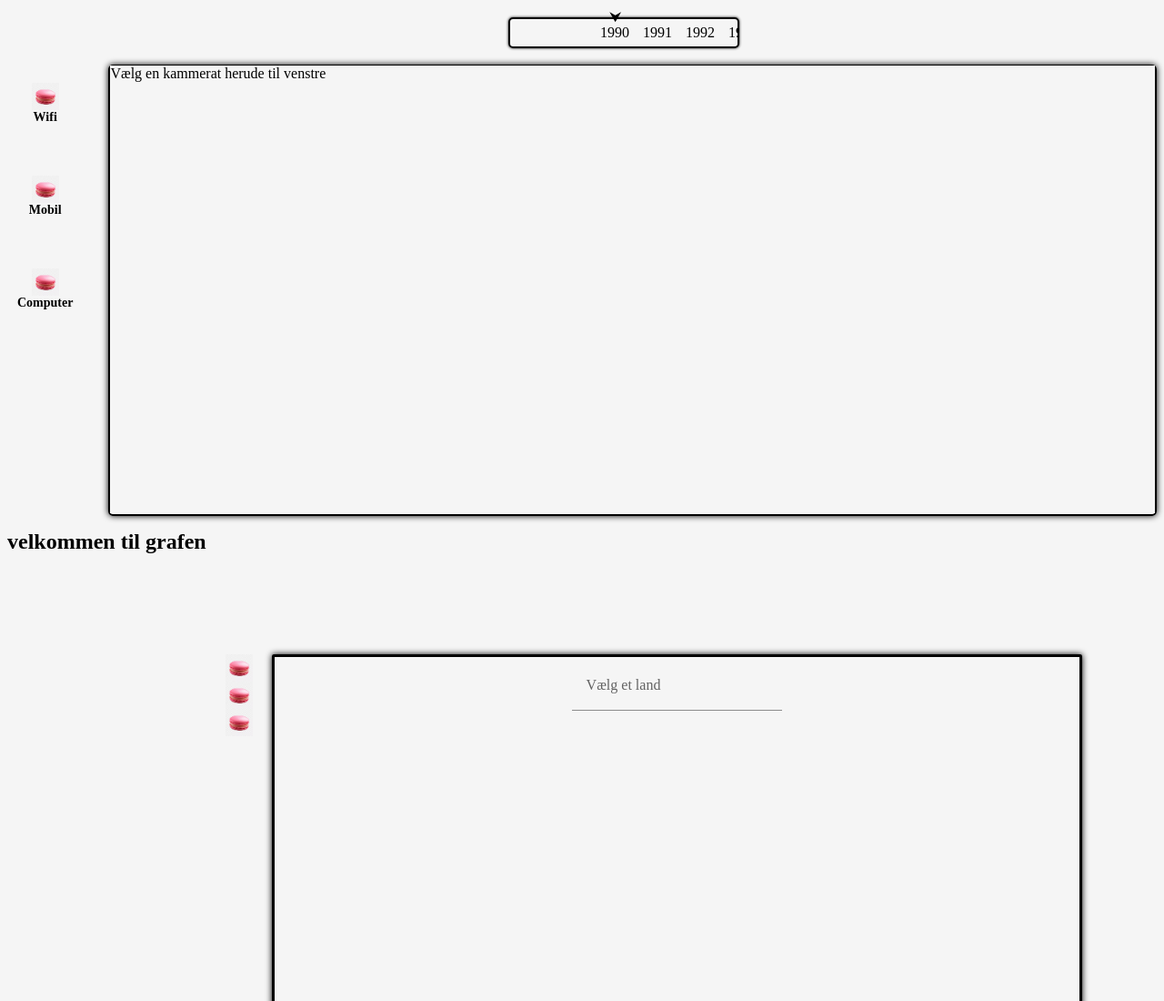
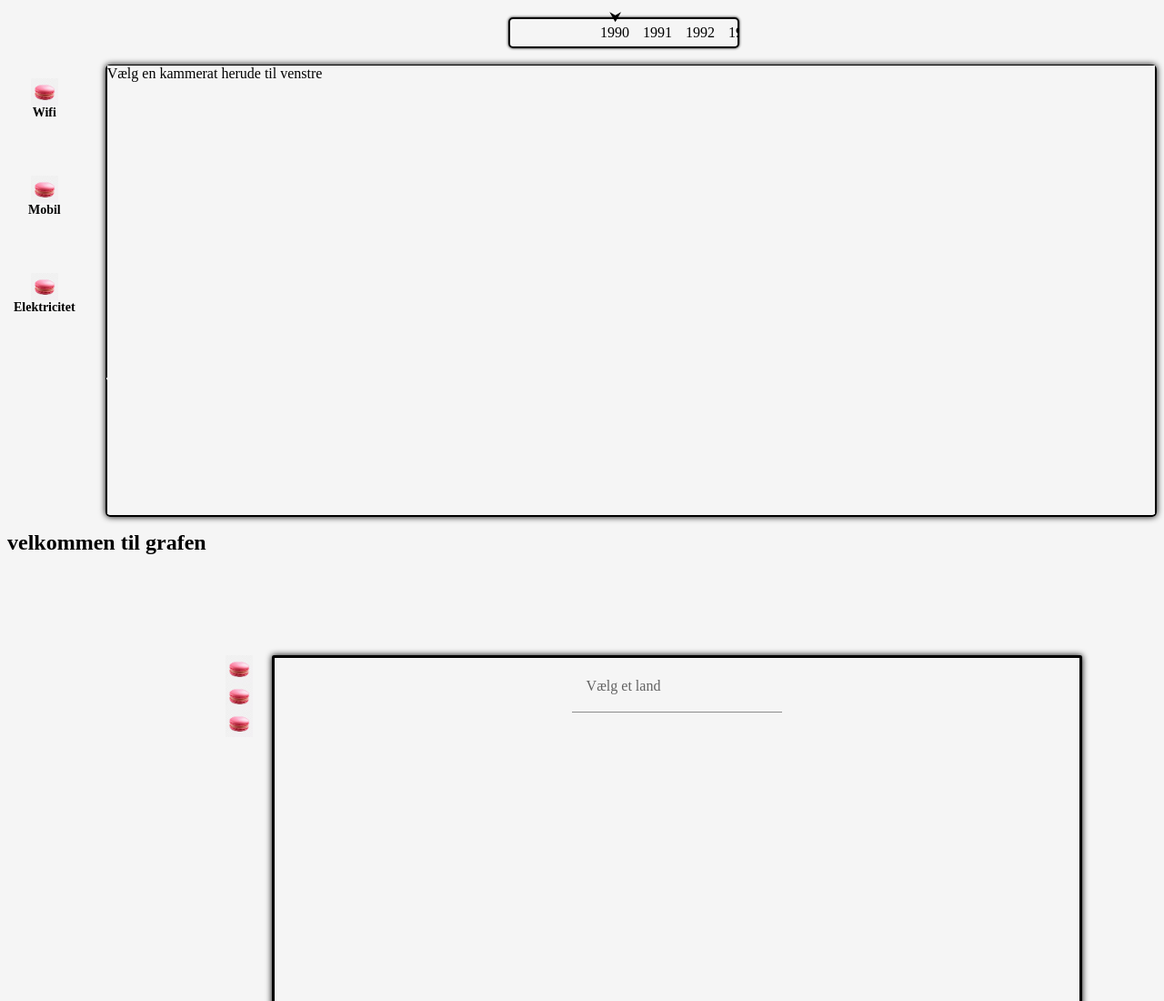
Before and after one commit to MohammadHHaj/Gruppe3-Projektopgave, a website: page frontend/index.html in a window 1280 px wide. Shown: the top 1100 px of the page at 91% size. Drawn offline with nearby package versions, Linux system fonts and the light colour scheme.

Commit message:
Jeg har lavet computer om til yellow elektresitet, med lidt små ændringer

```diff
--- a/frontend/index.html
+++ b/frontend/index.html
@@ -39,7 +39,7 @@
         <label class="midten">
           <input name="value-radio" id="Computer" class="" type="radio" />
           <img class="venstrepics" src="eksempel.avif" alt="Alternativtekst" />
-          <span>Computer</span>
+          <span>Elektricitet</span>
         </label>
         <span class="selection"></span>
       </div>
--- a/frontend/styles.css
+++ b/frontend/styles.css
@@ -74,9 +74,9 @@ body {
   z-index: 1;
   font-weight: 600;
   font-size: 14px;
-  padding: 25px;
+  padding: 20px;
   position: relative;
-  left: -14px;
+  left: -13px;
 }
 
 .venstrepics {
@@ -115,7 +115,7 @@ body {
 
 .radio-input label:nth-child(3):has(input:checked) ~ .selection {
   transform: translateY(200px);
-  background-color: #ff9801;
+  background-color: rgb(231, 231, 76);
 }
 /*Sidemenuslut*/
 /*Containertilkortetstart*/
```
